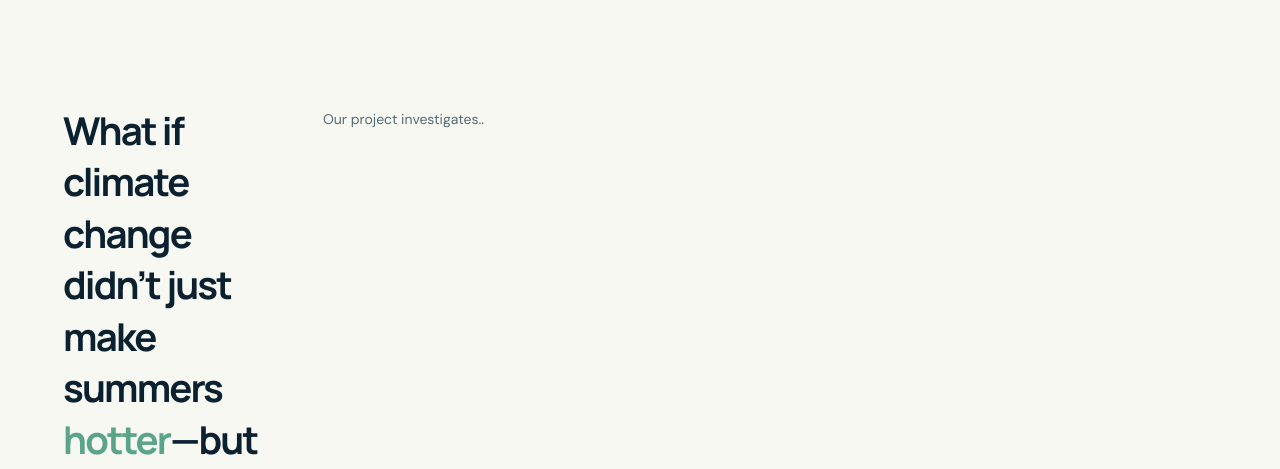
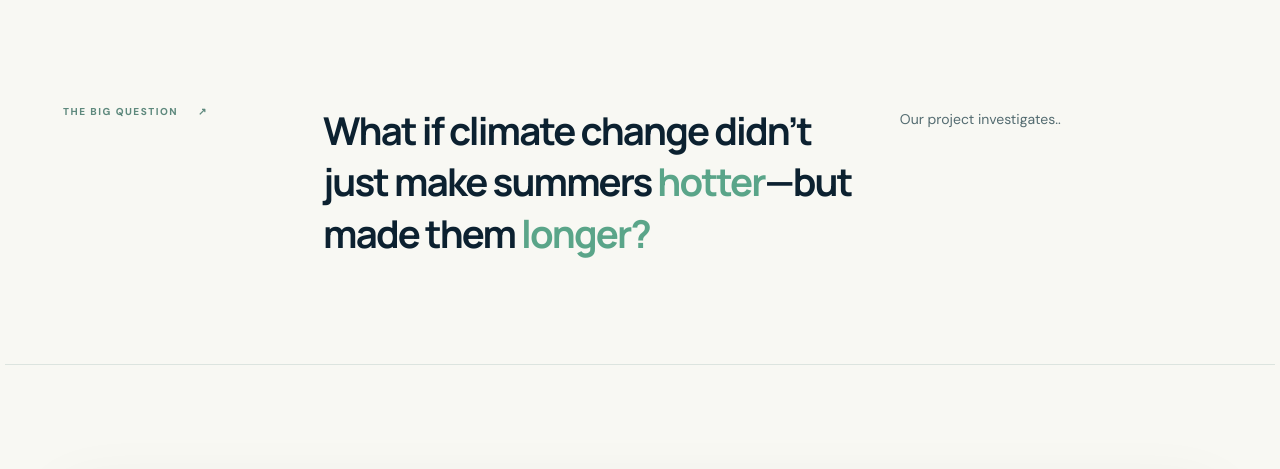
Before and after one commit to Waxicoar/Final-project, a plain HTML site: page index.html in a window 1280 px wide. Shown: the part 112-581 px from the top of the page. Drawn offline with nearby package versions, Linux system fonts and the light colour scheme.

Commit message:
Update index.html

```diff
--- a/index.html
+++ b/index.html
@@ -24,6 +24,7 @@
 
 
     <section class="intro-panel section-wrap" aria-label="Project introduction">
+      <div class="intro-index">THE BIG QUESTION <span>↗</span></div>
       <div class="intro-statement">What if climate change didn’t just make summers <em>hotter</em>—but made them <em>longer?</em></div>
       <p>Our project investigates..</p>
     </section>
```
